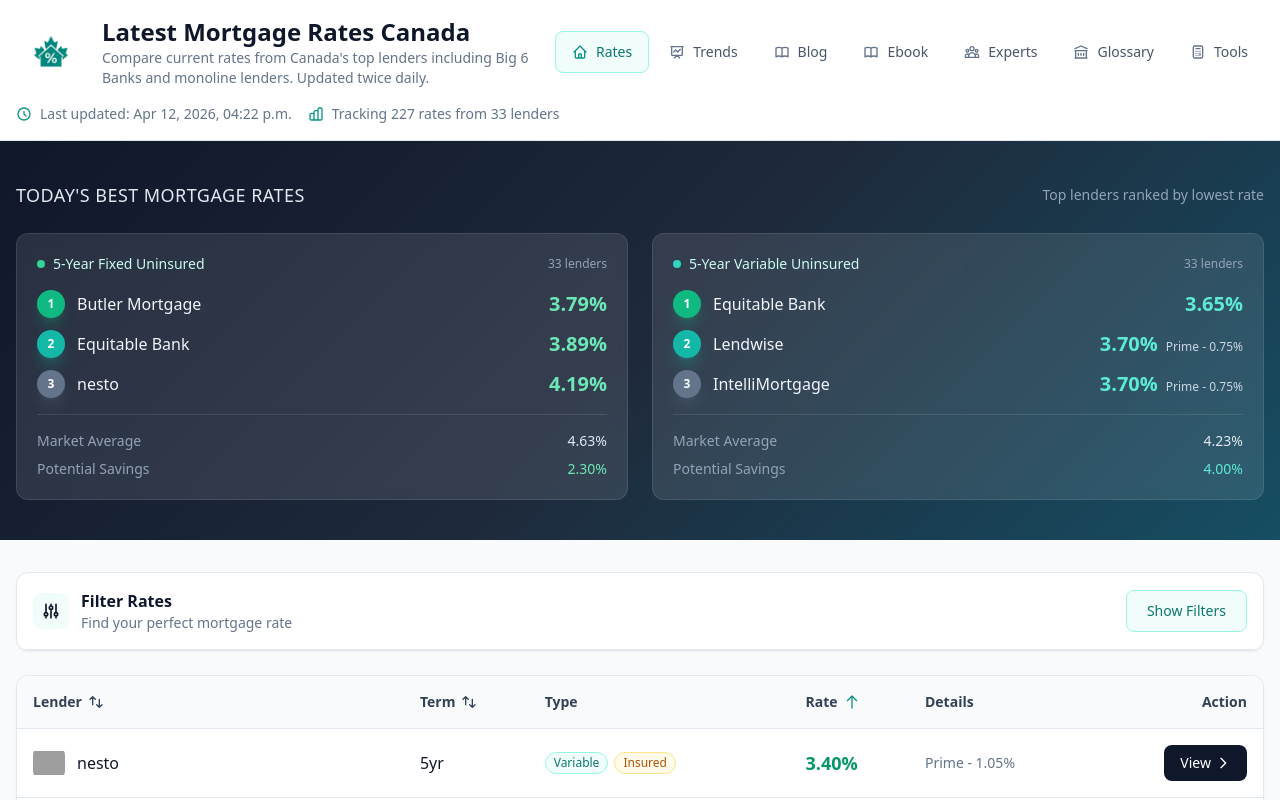
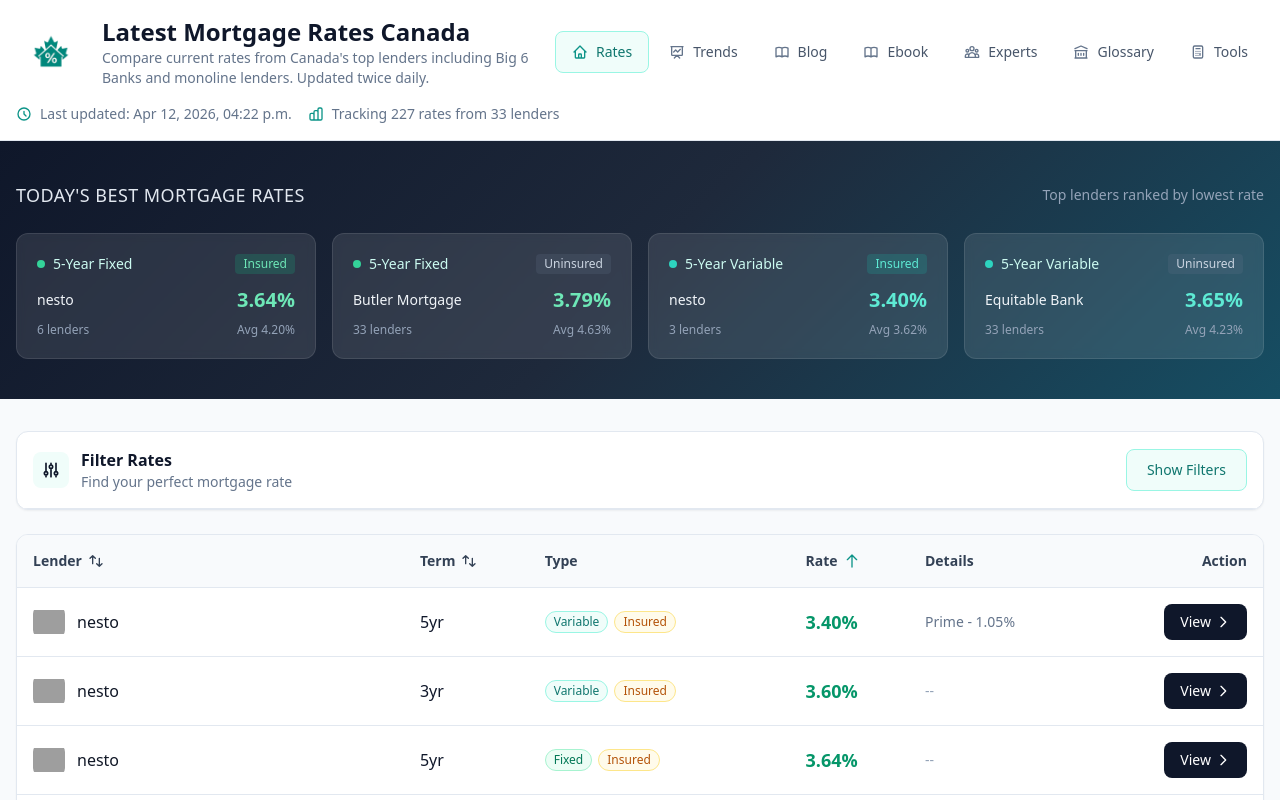
Before and after one commit to drewbotcarrothers/latestmortgagerates, a Next.js app: page / in a window 1280 px wide. Shown: the top 800 px of the page. Built offline with nearby package versions, Linux system fonts and the light colour scheme; grey boxes are pictures that could not be loaded.

Commit message:
Update Today's Best Rates section: show 4 cards (Fixed/Variable x Insured/Uninsured) in a row

```diff
--- a/app/page.tsx
+++ b/app/page.tsx
@@ -101,15 +101,23 @@ export default function Home() {
 
   // Get market stats for display
   const marketStats = useMemo(() => {
-    const fixed5yr = (ratesData as Rate[])
+    const fixed5yrUninsured = (ratesData as Rate[])
       .filter(r => r.term_months === 60 && r.rate_type === "fixed" && r.mortgage_type === "uninsured");
 
-    const variable5yr = (ratesData as Rate[])
+    const fixed5yrInsured = (ratesData as Rate[])
+      .filter(r => r.term_months === 60 && r.rate_type === "fixed" && r.mortgage_type === "insured");
+
+    const variable5yrUninsured = (ratesData as Rate[])
       .filter(r => r.term_months === 60 && r.rate_type === "variable" && r.mortgage_type === "uninsured");
 
+    const variable5yrInsured = (ratesData as Rate[])
+      .filter(r => r.term_months === 60 && r.rate_type === "variable" && r.mortgage_type === "insured");
+
     return {
-      fixed: calcMarketStats(fixed5yr),
-      variable: calcMarketStats(variable5yr),
+      fixedUninsured: calcMarketStats(fixed5yrUninsured),
+      fixedInsured: calcMarketStats(fixed5yrInsured),
+      variableUninsured: calcMarketStats(variable5yrUninsured),
+      variableInsured: calcMarketStats(variable5yrInsured),
     };
   }, []);
 
@@ -185,103 +193,104 @@ export default function Home() {
             <p className="text-sm text-slate-400 mt-1 md:mt-0">Top lenders ranked by lowest rate</p>
           </div>
 
-          <div className="grid grid-cols-1 md:grid-cols-2 gap-6">
-            {/* Fixed Rates Card */}
+          <div className="grid grid-cols-1 md:grid-cols-2 lg:grid-cols-4 gap-4">
+            {/* Fixed Insured Card */}
             <div className="bg-white/10 backdrop-blur-sm rounded-xl p-5 border border-white/10">
-              <div className="flex items-center justify-between mb-4">
+              <div className="flex items-center justify-between mb-3">
                 <h3 className="text-sm font-medium text-teal-100 flex items-center gap-2">
                   <span className="w-2 h-2 rounded-full bg-emerald-400"></span>
-                  5-Year Fixed Uninsured
+                  5-Year Fixed
                 </h3>
-                {marketStats.fixed && (
-                  <span className="text-xs text-slate-400">{marketStats.fixed.count} lenders</span>
+                <span className="text-xs text-emerald-300 bg-emerald-500/20 px-2 py-0.5 rounded">Insured</span>
+              </div>
+              {marketStats.fixedInsured?.top3[0] ? (
+                <div className="space-y-2">
+                  <Link href={`/lenders/${marketStats.fixedInsured.top3[0].lender_slug}`} className="flex items-center justify-between hover:opacity-80 transition">
+                    <span className="text-slate-100 text-sm truncate">{marketStats.fixedInsured.top3[0].lender_name}</span>
+                    <span className="text-xl font-bold text-emerald-300">{marketStats.fixedInsured.top3[0].rate.toFixed(2)}%</span>
+                  </Link>
+                  <div className="flex items-center justify-between text-xs text-slate-400">
+                    <span>{marketStats.fixedInsured.count} lenders</span>
+                    <span>Avg {marketStats.fixedInsured.avg}%</span>
+                  </div>
+                </div>
+              ) : (
+                <p className="text-slate-300 text-sm">No rates available</p>
               )}
             </div>
 
-              {/* Top 3 Rankings */}
-              <div className="space-y-3">
-                {marketStats.fixed?.top3.map((rate, i) => (
-                  <div key={i} className="flex items-center justify-between">
-                    <Link href={`/lenders/${rate.lender_slug}`} className="flex items-center gap-3 hover:opacity-80 transition">
-                      <div className={`w-7 h-7 rounded-full text-xs font-bold flex items-center justify-center shadow-lg ${
-                        i === 0 ? 'rank-best' : i === 1 ? 'rank-good bg-teal-500 text-white shadow-teal-500/30' : 'rank-avg'
-                      }`}>
-                        {i + 1}
+            {/* Fixed Uninsured Card */}
+            <div className="bg-white/10 backdrop-blur-sm rounded-xl p-5 border border-white/10">
+              <div className="flex items-center justify-between mb-3">
+                <h3 className="text-sm font-medium text-teal-100 flex items-center gap-2">
+                  <span className="w-2 h-2 rounded-full bg-emerald-400"></span>
+                  5-Year Fixed
+                </h3>
+                <span className="text-xs text-slate-300 bg-slate-500/20 px-2 py-0.5 rounded">Uninsured</span>
               </div>
-                      <span className="text-slate-100">{rate.lender_name}</span>
+              {marketStats.fixedUninsured?.top3[0] ? (
+                <div className="space-y-2">
+                  <Link href={`/lenders/${marketStats.fixedUninsured.top3[0].lender_slug}`} className="flex items-center justify-between hover:opacity-80 transition">
+                    <span className="text-slate-100 text-sm truncate">{marketStats.fixedUninsured.top3[0].lender_name}</span>
+                    <span className="text-xl font-bold text-emerald-300">{marketStats.fixedUninsured.top3[0].rate.toFixed(2)}%</span>
                   </Link>
-                    <div className="text-right">
-                      <span className="text-xl font-bold text-emerald-300">{rate.rate.toFixed(2)}%</span>
-                      {rate.apr && <span className="text-xs text-slate-300 ml-2">APR {rate.apr}%</span>}
+                  <div className="flex items-center justify-between text-xs text-slate-400">
+                    <span>{marketStats.fixedUninsured.count} lenders</span>
+                    <span>Avg {marketStats.fixedUninsured.avg}%</span>
                   </div>
                 </div>
-                ))}
-              </div>
-
-              {/* Market Context */}
-              {marketStats.fixed && (
-                <div className="mt-4 pt-4 border-t border-white/10">
-                  <div className="flex items-center justify-between text-sm">
-                    <span className="text-slate-400">Market Average</span>
-                    <span className="text-slate-200 font-medium">{marketStats.fixed.avg}%</span>
-                  </div>
-                  <div className="flex items-center justify-between text-sm mt-2">
-                    <span className="text-slate-400">Potential Savings</span>
-                    <span className="text-emerald-300 font-medium">{marketStats.fixed.spread}%</span>
-                  </div>
-                </div>
+              ) : (
+                <p className="text-slate-300 text-sm">No rates available</p>
               )}
             </div>
 
-            {/* Variable Rates Card */}
+            {/* Variable Insured Card */}
             <div className="bg-white/10 backdrop-blur-sm rounded-xl p-5 border border-white/10">
-              <div className="flex items-center justify-between mb-4">
+              <div className="flex items-center justify-between mb-3">
                 <h3 className="text-sm font-medium text-teal-100 flex items-center gap-2">
                   <span className="w-2 h-2 rounded-full bg-teal-400"></span>
-                  5-Year Variable Uninsured
+                  5-Year Variable
                 </h3>
-                {marketStats.variable && (
-                  <span className="text-xs text-slate-400">{marketStats.variable.count} lenders</span>
+                <span className="text-xs text-teal-300 bg-teal-500/20 px-2 py-0.5 rounded">Insured</span>
+              </div>
+              {marketStats.variableInsured?.top3[0] ? (
+                <div className="space-y-2">
+                  <Link href={`/lenders/${marketStats.variableInsured.top3[0].lender_slug}`} className="flex items-center justify-between hover:opacity-80 transition">
+                    <span className="text-slate-100 text-sm truncate">{marketStats.variableInsured.top3[0].lender_name}</span>
+                    <span className="text-xl font-bold text-teal-300">{marketStats.variableInsured.top3[0].rate.toFixed(2)}%</span>
+                  </Link>
+                  <div className="flex items-center justify-between text-xs text-slate-400">
+                    <span>{marketStats.variableInsured.count} lenders</span>
+                    <span>Avg {marketStats.variableInsured.avg}%</span>
+                  </div>
+                </div>
+              ) : (
+                <p className="text-slate-300 text-sm">No rates available</p>
               )}
             </div>
 
-              {/* Top 3 Rankings */}
-              <div className="space-y-3">
-                {marketStats.variable?.top3.map((rate, i) => (
-                  <div key={i} className="flex items-center justify-between">
-                    <Link href={`/lenders/${rate.lender_slug}`} className="flex items-center gap-3 hover:opacity-80 transition">
-                      <div className={`w-7 h-7 rounded-full text-xs font-bold flex items-center justify-center shadow-lg ${
-                        i === 0 ? 'rank-best' : i === 1 ? 'rank-good bg-teal-500 text-white shadow-teal-500/30' : 'rank-avg'
-                      }`}>
-                        {i + 1}
+            {/* Variable Uninsured Card */}
+            <div className="bg-white/10 backdrop-blur-sm rounded-xl p-5 border border-white/10">
+              <div className="flex items-center justify-between mb-3">
+                <h3 className="text-sm font-medium text-teal-100 flex items-center gap-2">
+                  <span className="w-2 h-2 rounded-full bg-teal-400"></span>
+                  5-Year Variable
+                </h3>
+                <span className="text-xs text-slate-300 bg-slate-500/20 px-2 py-0.5 rounded">Uninsured</span>
               </div>
-                      <span className="text-slate-100">{rate.lender_name}</span>
+              {marketStats.variableUninsured?.top3[0] ? (
+                <div className="space-y-2">
+                  <Link href={`/lenders/${marketStats.variableUninsured.top3[0].lender_slug}`} className="flex items-center justify-between hover:opacity-80 transition">
+                    <span className="text-slate-100 text-sm truncate">{marketStats.variableUninsured.top3[0].lender_name}</span>
+                    <span className="text-xl font-bold text-teal-300">{marketStats.variableUninsured.top3[0].rate.toFixed(2)}%</span>
                   </Link>
-                    <div className="text-right">
-                      <span className="text-xl font-bold text-teal-300">{rate.rate.toFixed(2)}%</span>
-                      {rate.spread_to_prime && (
-                        <span className="text-xs text-slate-300 ml-2">{rate.spread_to_prime}</span>
-                      )}
+                  <div className="flex items-center justify-between text-xs text-slate-400">
+                    <span>{marketStats.variableUninsured.count} lenders</span>
+                    <span>Avg {marketStats.variableUninsured.avg}%</span>
                   </div>
                 </div>
-                ))}
-                {(!marketStats.variable || marketStats.variable.top3.length === 0) && (
-                  <p className="text-slate-300 text-sm">No variable rates currently available</p>
-                )}
-              </div>
-
-              {/* Market Context */}
-              {marketStats.variable && marketStats.variable.top3.length > 0 && (
-                <div className="mt-4 pt-4 border-t border-white/10">
-                  <div className="flex items-center justify-between text-sm">
-                    <span className="text-slate-400">Market Average</span>
-                    <span className="text-slate-200 font-medium">{marketStats.variable.avg}%</span>
-                  </div>
-                  <div className="flex items-center justify-between text-sm mt-2">
-                    <span className="text-slate-400">Potential Savings</span>
-                    <span className="text-teal-300 font-medium">{marketStats.variable.spread}%</span>
-                  </div>
-                </div>
+              ) : (
+                <p className="text-slate-300 text-sm">No rates available</p>
               )}
             </div>
           </div>
@@ -337,7 +346,7 @@ export default function Home() {
             <SocialShare
               url="https://latestmortgagerates.ca"
               title="Latest Mortgage Rates Canada"
-              description={`Compare ${ratesData.length} mortgage rates from ${lenders.length} Canadian lenders. Best 5-year fixed: ${marketStats.fixed?.lowest.rate}% from ${marketStats.fixed?.lowest.lender_name}`}
+              description={`Compare ${ratesData.length} mortgage rates from ${lenders.length} Canadian lenders. Best 5-year fixed: ${marketStats.fixedUninsured?.lowest.rate}% from ${marketStats.fixedUninsured?.lowest.lender_name}`}
             />
           </div>
         </div>
```
Lines whose indentation alone changed are shown as unchanged.
